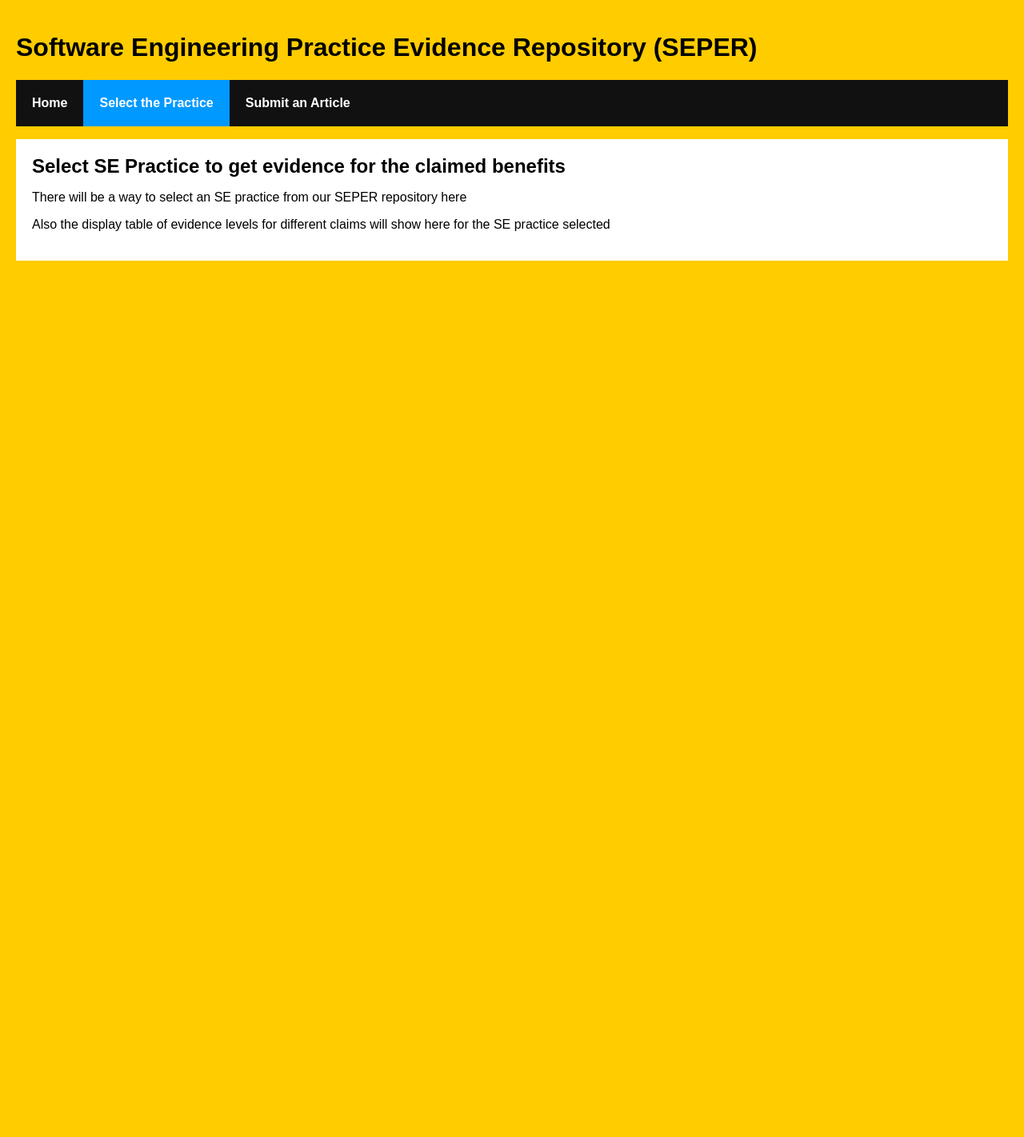
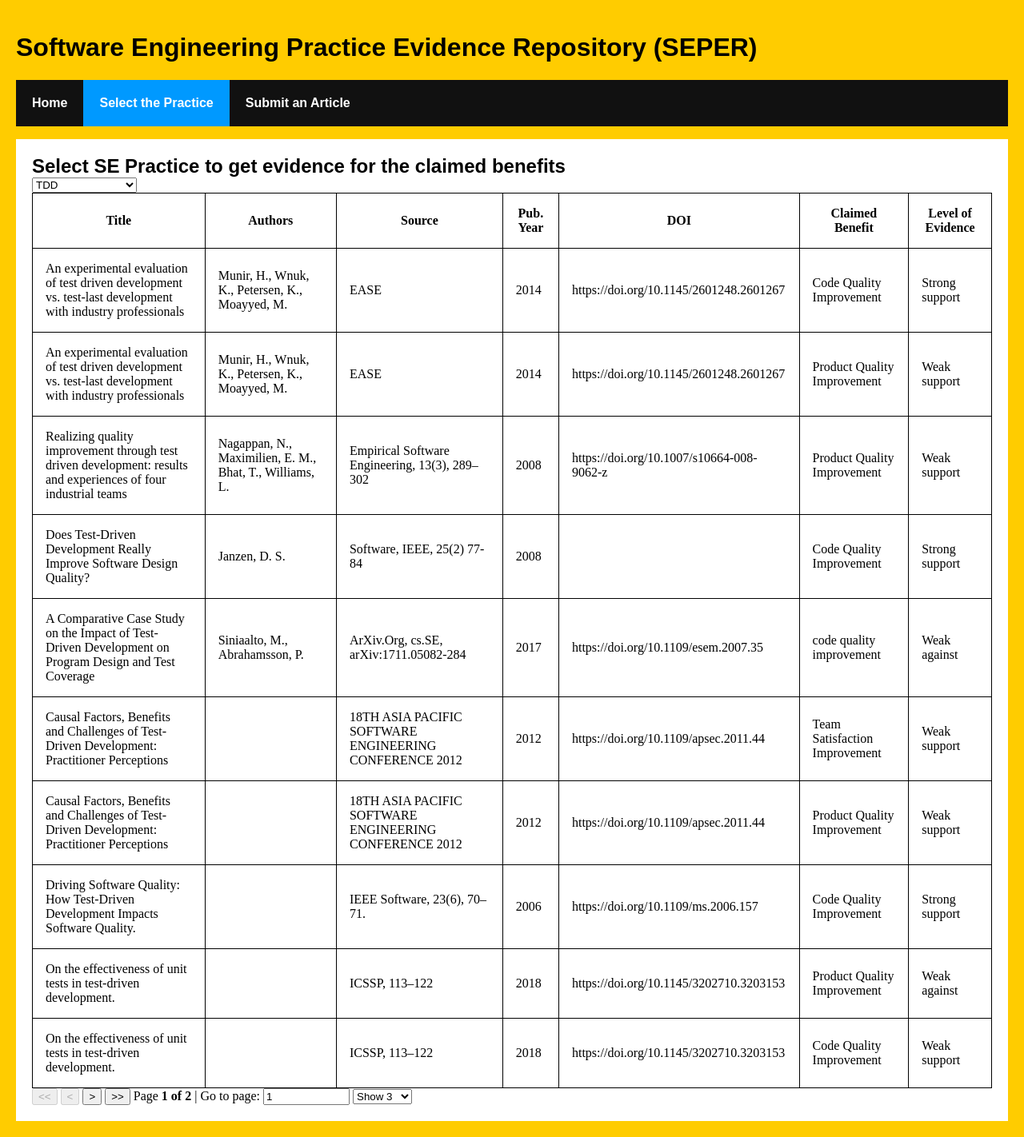
Before and after one commit to AUT-CISE-Semster2/SEPER-App, a React (Create React App) app in the folder seper-app/: page /SEPractice in a window 1280 px wide. Shown: the whole page at 80% size. Before the commit the page ends 800 px from the top, so only its background shows below. Built offline with nearby package versions, Linux system fonts and the light colour scheme.

Commit message:
Adding Components
Adding components to frontend folder and install package dependencies and add some dummies data

```diff
--- a/seper-app/package.json
+++ b/seper-app/package.json
@@ -8,8 +8,11 @@
     "@testing-library/user-event": "^12.1.10",
     "react": "^17.0.2",
     "react-dom": "^17.0.2",
+    "react-hook-form": "^7.15.3",
     "react-router-dom": "^5.3.0",
     "react-scripts": "4.0.3",
+    "react-table": "^7.7.0",
+    "styled-components": "^5.3.1",
     "web-vitals": "^1.0.1"
   },
   "scripts": {
--- /dev/null
+++ b/seper-app/src/Data/SEPractices.js
@@ -0,0 +1,13 @@
+const SEPractices = [
+  {
+    id: 1,
+    practice: 'TDD',
+  },
+  {
+    id: 2,
+    practice: 'Mob programming',
+  },
+
+];
+
+export default SEPractices;
--- /dev/null
+++ b/seper-app/src/components/Dropdown.js
@@ -0,0 +1,17 @@
+import React from 'react';
+import SEPractices from "../Data/SEPractices"
+
+  const optionItems = SEPractices.map((SEPractice) =>
+                <option key={SEPractice.practice}>{SEPractice.practice}</option>
+            );
+  const Dropdown = () => {
+    return (
+        <div>
+             <select>
+                {optionItems}
+             </select>
+         </div>
+
+    )
+  }
+  export default Dropdown;
--- /dev/null
+++ b/seper-app/src/components/SubmissionForm.js
@@ -0,0 +1,29 @@
+import React, { useState } from "react";
+import { useForm } from "react-hook-form";
+
+const SubmissionForm = () => {
+  const { register, handleSubmit } = useForm();
+  const [result, setResult] = useState("");
+  const onSubmit = (data) => setResult(JSON.stringify(data));
+
+  return (
+    <form onSubmit={handleSubmit(onSubmit)}>
+
+      <input {...register("title")} placeholder="Title" />
+      <p><input {...register("authors")} placeholder="Authors" /></p>
+      <p><input {...register("source")} placeholder="Source" /></p>
+      <p><input {...register("pubyear")} placeholder="Publication Year" /></p>
+      <p><input {...register("doi")} placeholder="DOI" /></p>
+
+      <select {...register("sepractice")}>
+        <option value="">Select SE practice...</option>
+        <option value="TDD">TDD</option>
+        <option value="Mob Programming">Mob Programmin</option>
+      </select>
+
+      <p>{result}</p>
+      <input type="submit" />
+    </form>
+  );
+}
+export default SubmissionForm;
--- /dev/null
+++ b/seper-app/src/components/evidencetable.js
@@ -0,0 +1,125 @@
+import React, {useMemo} from "react";
+import articles from "../Data/articles.js";
+import { useTable, useSortBy, usePagination } from 'react-table';
+
+const Table = ({columns, data}) => {
+const {
+    getTableProps,
+    getTableBodyProps,
+    headerGroups,
+    prepareRow,
+
+    page, // Instead of using 'rows', we'll use page,
+    // which has only the rows for the active page
+
+    // The rest of these things are super handy, too ;)
+    canPreviousPage,
+    canNextPage,
+    pageOptions,
+    pageCount,
+    gotoPage,
+    nextPage,
+    previousPage,
+    setPageSize,
+    state: { pageIndex, pageSize },
+  } = useTable(
+    {
+      columns,
+      data,
+      initialState: { pageIndex: 0 },
+    },
+
+    useSortBy,
+    usePagination
+  )
+
+  // Render Data Table UI
+  return (
+    <>
+      <table {...getTableProps()}>
+        <thead>
+          {headerGroups.map(headerGroup => (
+            <tr {...headerGroup.getHeaderGroupProps()}>
+              {headerGroup.headers.map(column => (
+                // Add the sorting props to control sorting. For this example
+                // we can add them into the header props
+                <th {...column.getHeaderProps(column.getSortByToggleProps())}>
+                  {column.render('Header')}
+                  {/* Add a sort direction indicator */}
+                  <span>
+                    {column.isSorted
+                      ? column.isSortedDesc
+                        ? ' 🔽'
+                        : ' 🔼'
+                      : ''}
+                  </span>
+                </th>
+              ))}
+            </tr>
+          ))}
+        </thead>
+        <tbody {...getTableBodyProps()}>
+          {page.map((row, i) => {
+            prepareRow(row)
+            return (
+              <tr {...row.getRowProps()}>
+                {row.cells.map(cell => {
+                  return <td {...cell.getCellProps()}>{cell.render('Cell')}</td>
+                })}
+              </tr>
+            )
+          })}
+        </tbody>
+      </table>
+
+     {/* Pagination */}
+     <div className="pagination">
+        <button onClick={() => gotoPage(0)} disabled={!canPreviousPage}>
+          {'<<'}
+        </button>{' '}
+        <button onClick={() => previousPage()} disabled={!canPreviousPage}>
+          {'<'}
+        </button>{' '}
+        <button onClick={() => nextPage()} disabled={!canNextPage}>
+          {'>'}
+        </button>{' '}
+        <button onClick={() => gotoPage(pageCount - 1)} disabled={!canNextPage}>
+          {'>>'}
+        </button>{' '}
+        <span>
+          Page{' '}
+          <strong>
+            {pageIndex + 1} of {pageOptions.length}
+          </strong>{' '}
+        </span>
+        <span>
+          | Go to page:{' '}
+          <input
+            type="number"
+            defaultValue={pageIndex + 1}
+            onChange={e => {
+              const page = e.target.value ? Number(e.target.value) - 1 : 0
+              gotoPage(page)
+            }}
+            style={{ width: '100px' }}
+          />
+        </span>{' '}
+        <select
+          value={pageSize}
+          onChange={e => {
+            setPageSize(Number(e.target.value))
+          }}
+        >
+          {[3, 7, 15].map(pageSize => (
+            <option key={pageSize} value={pageSize}>
+              Show {pageSize}
+            </option>
+          ))}
+        </select>
+      </div>
+    </>
+
+  )
+};
+
+  export default Table;
--- /dev/null
+++ b/seper-app/src/components/tablecolumns.js
@@ -0,0 +1,26 @@
+const tablecolumns = [
+    {
+      Header: 'Title',
+      accessor: 'title'
+    }, {
+      Header: 'Authors',
+      accessor: 'authors'
+    }, {
+      Header: 'Source',
+      accessor: 'source'
+    }, {
+      Header: 'Pub. Year',
+      accessor: 'pubyear'
+    },{
+      Header: 'DOI',
+      accessor: 'doi'
+    },{
+      Header: 'Claimed Benefit',
+      accessor: 'claim'
+    },{
+      Header: 'Level of Evidence',
+      accessor: 'evidence'
+    }
+  ]
+
+  module.exports = tablecolumns
--- /dev/null
+++ b/seper-app/src/components/tablestyle.js
@@ -0,0 +1,27 @@
+import styled from 'styled-components';
+
+const Styles = styled.div `
+  table {
+    width: 100%;
+    border-spacing: 0;
+    border: 1px solid black;
+    tr {
+      :last-child {
+        td {
+          border-bottom: 0;
+        }
+      }
+    }
+    th,
+    td {
+      margin: 0;
+      padding: 1rem;
+      border-bottom: 1px solid black;
+      border-right: 1px solid black;
+      :last-child {
+        border-right: 0;
+      }
+    }
+  }
+`
+export default Styles;
--- a/seper-app/src/pages/SE-Practice.js
+++ b/seper-app/src/pages/SE-Practice.js
@@ -1,11 +1,20 @@
-import React from "react";
+import articles from "../Data/articles.js";
+import Styles from "../components/tablestyle.js";
+import Table from "../components/evidencetable.js";
+import tablecolumns from "../components/tablecolumns.js";
+import Dropdown from "../components/Dropdown.js";
 
 const SEPractice = () => {
     return (
       <div>
         <h2>Select SE Practice to get evidence for the claimed benefits</h2>
-        <p>There will be a way to select an SE practice from our SEPER repository here</p>
-        <p>Also the display table of evidence levels for different claims will show here for the SE practice selected</p>
+               <Dropdown/>
+               <Styles>
+                 <Table
+                  data={articles}
+                  columns={tablecolumns}
+                 />
+              </Styles>
       </div>
     );
 }
--- a/seper-app/src/pages/Submit-Article.js
+++ b/seper-app/src/pages/Submit-Article.js
@@ -1,12 +1,13 @@
 import React from "react";
+import SubmissionForm from "../components/SubmissionForm.js";
 
 const SubmitArticle = () =>  {
      return (
       <div>
         <h2>Submit Article</h2>
             <p>This will be a form to allow submitters to submit an article for possible inclusion in our SEPER repo.</p>
-            <p>Also the display table of evidence levels for different claims will show here for the SE practice selected</p>
-            <p>Also the display table of evidence levels for different claims will show here for the SE practice selected</p>
+            <SubmissionForm/>
+
         </div>
     );
 }
```
Also changed, not shown: 1 other file (tests, documents, lock files or other folders).
